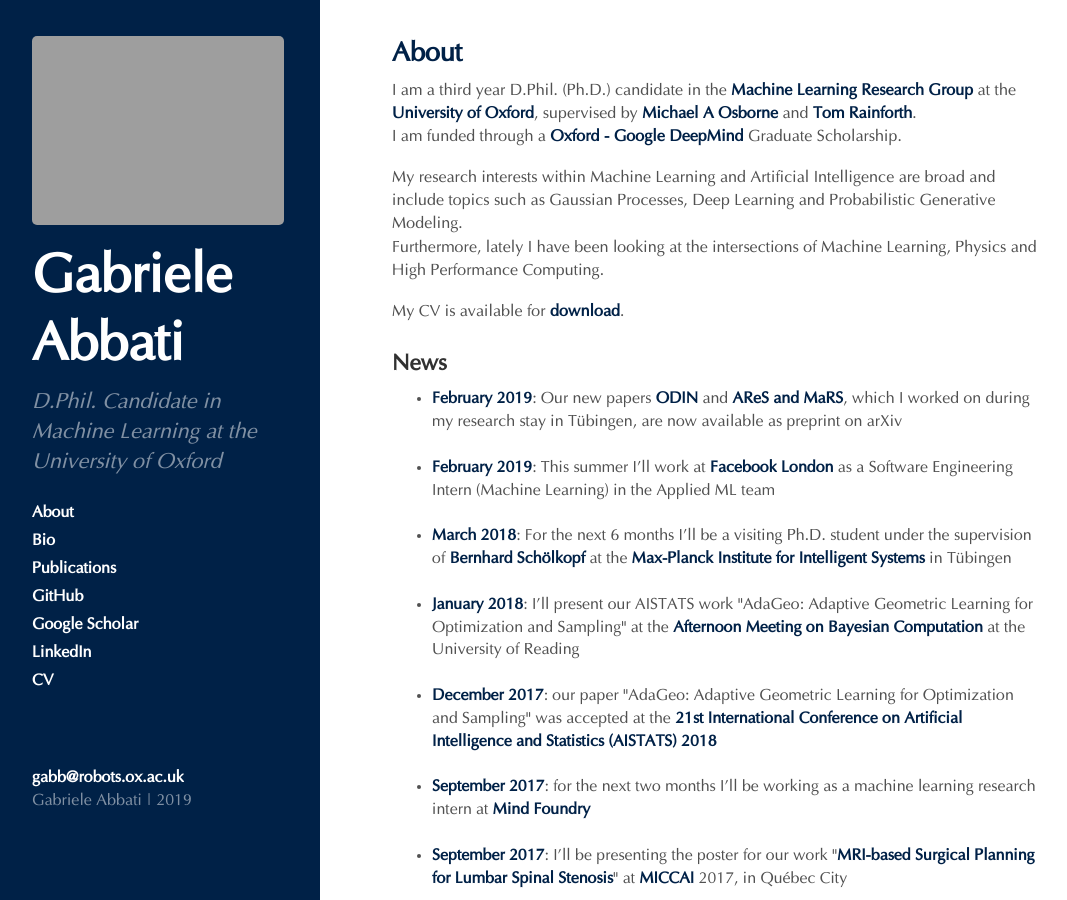
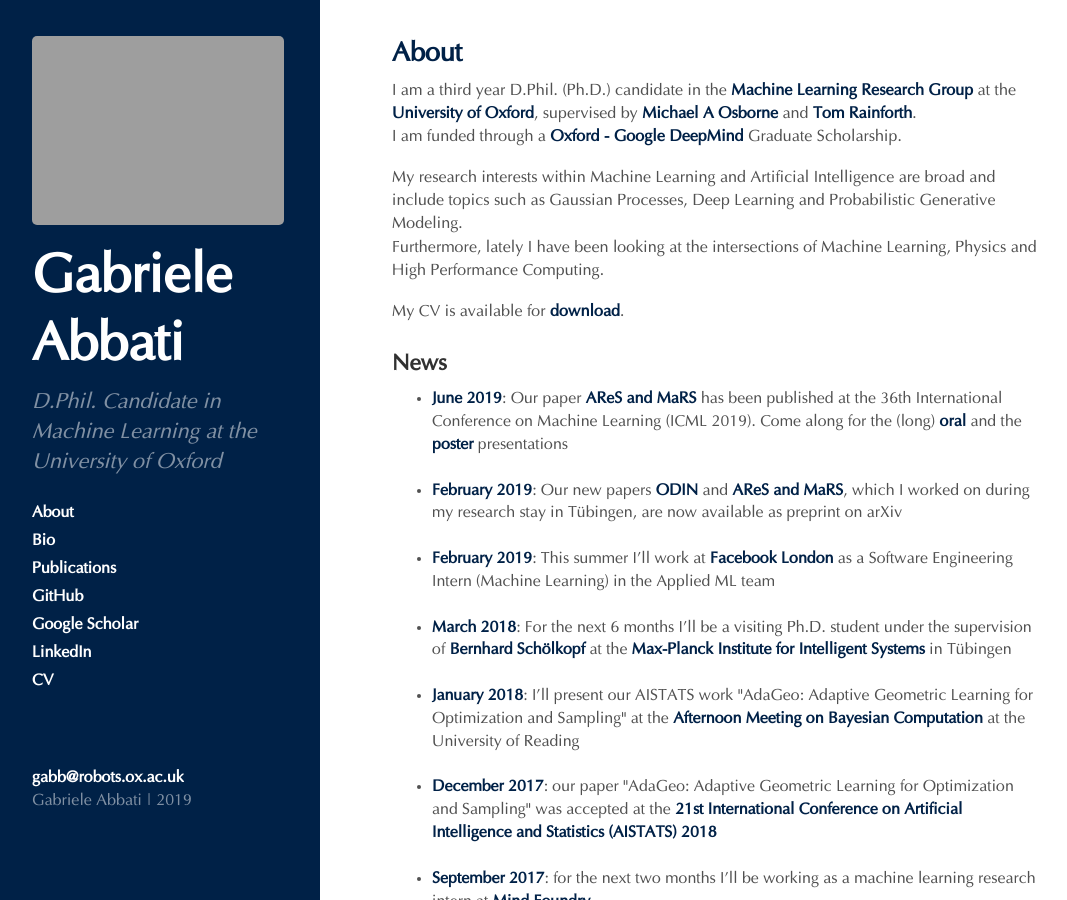
Before and after one commit to gabb7/robots_gabb, a Jekyll site: the page built from index.html, in a window 1280 px wide and 900 px high. Shown: the whole window, without its empty margins (4-1071 px from the left). Built offline with Jekyll 4.4.1, drawn with Linux system fonts in a browser that asks for light colours; Markdown is read by kramdown in place of the engine named in the settings; the list of posts is cut into pages by our own code.

Commit message:
new updates

```diff
--- a/index.html
+++ b/index.html
@@ -33,6 +33,7 @@ layout: default
 </h3>
 
 <ul>
+    <li><b style="color:#002147";>June 2019</b>: Our paper <a href="http://proceedings.mlr.press/v97/abbati19a.html">AReS and MaRS</a> has been published at the 36th International Conference on Machine Learning (ICML 2019). Come along for the (long) <a href="https://icml.cc/Conferences/2019/ScheduleMultitrack?event=4878">oral</a> and the <a href="https://icml.cc/Conferences/2019/ScheduleMultitrack?session=5207">poster</a> presentations <br><br></li>
     <li><b style="color:#002147";>February 2019</b>: Our new papers <a href="https://arxiv.org/abs/1902.06278">ODIN</a> and <a href="https://arxiv.org/abs/1902.08480">AReS and MaRS</a>, which I worked on during my research stay in Tübingen, are now available as preprint on arXiv <br><br></li>
     <li><b style="color:#002147";>February 2019</b>: This summer I'll work at <a href="https://www.facebook.com/facebooklondon/">Facebook London</a> as a Software Engineering Intern (Machine Learning) in the Applied ML team<br><br></li>
     <li><b style="color:#002147";>March 2018</b>: For the next 6 months I'll be a visiting Ph.D. student under the supervision of <a href="http://is.tuebingen.mpg.de/person/bs">Bernhard Schölkopf</a> at the <a href="https://is.mpg.de/">Max-Planck Institute for Intelligent Systems</a> in Tübingen<br><br></li>
```
